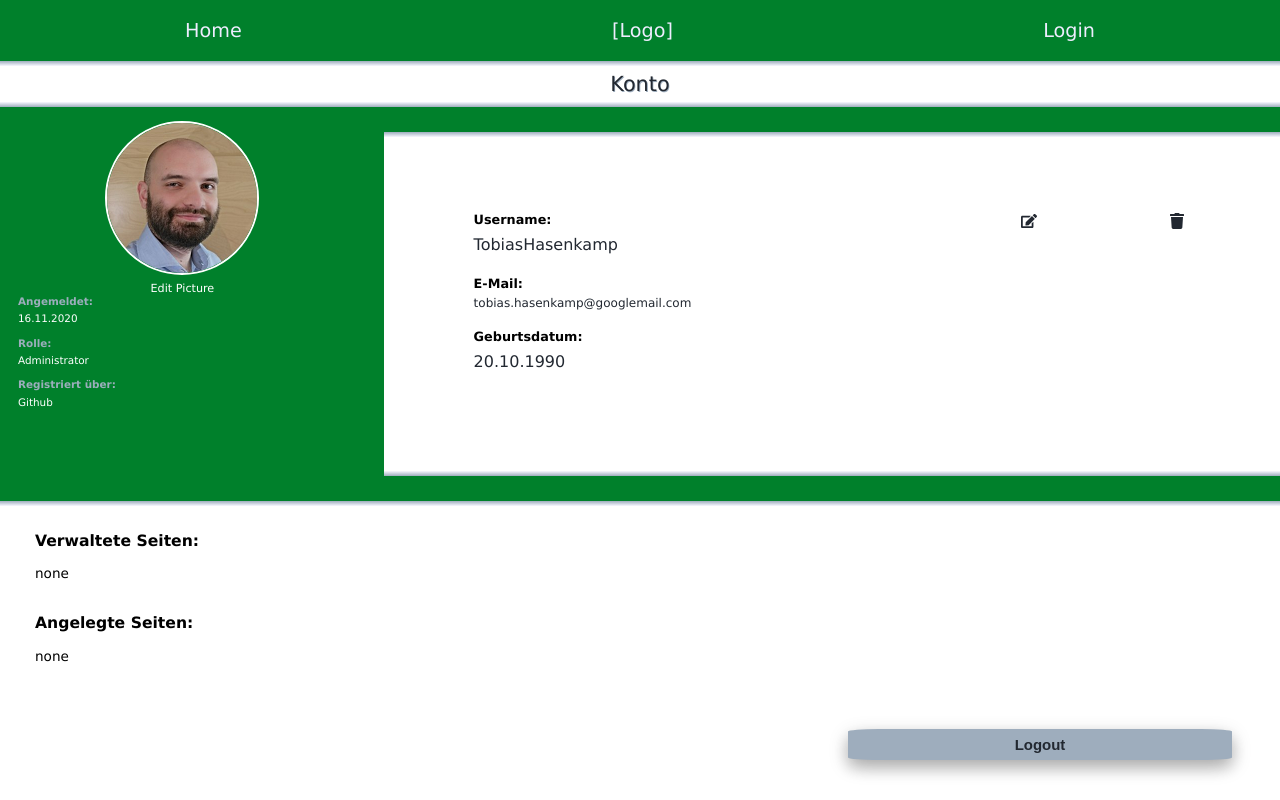
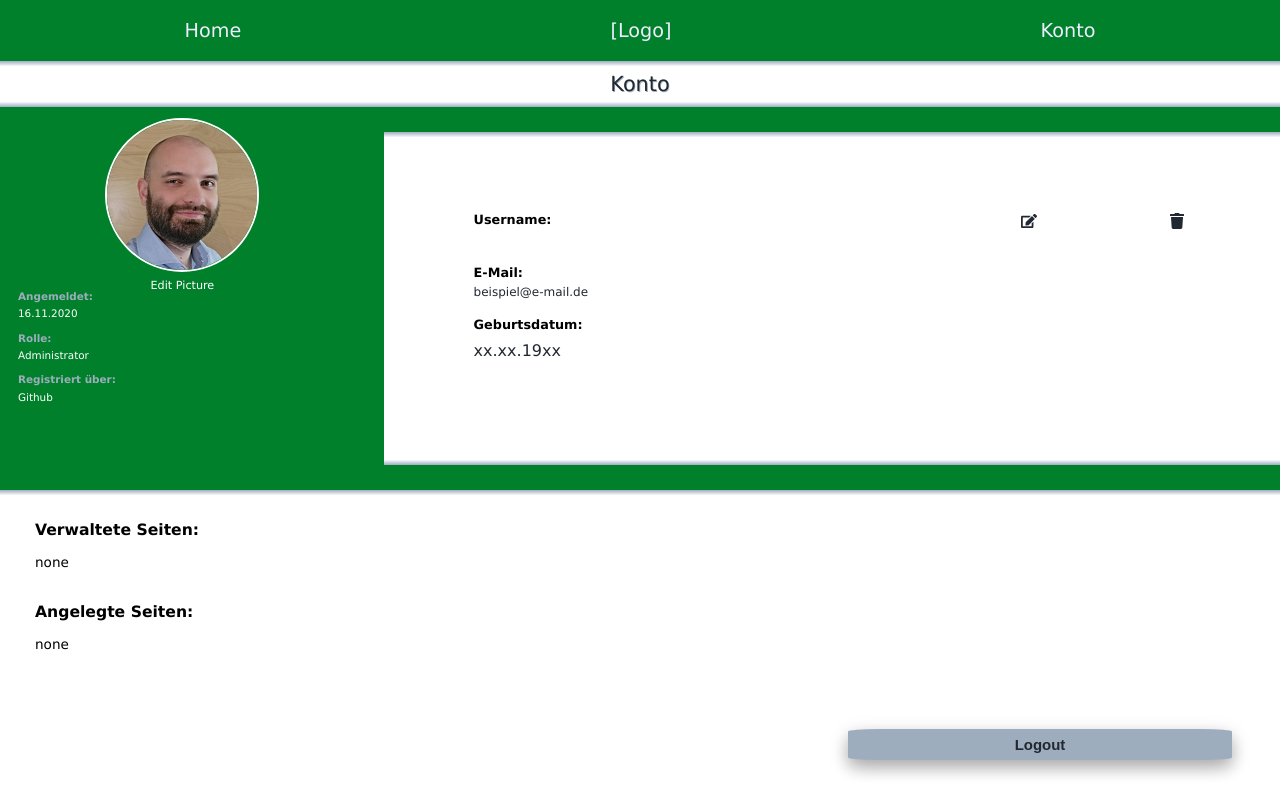
Before and after one commit to TobiasHasenkamp/ecobo, a React (Create React App) app in the folder frontend/: page /acc/1 in a window 1280 px wide. Built offline with nearby package versions, Linux system fonts and the light colour scheme; no server answers; sample sign-in values are in the browser's storage.

Commit message:
Corrected the usage of the Token in the frontend - login should finally work as intended - hopefully. Also userdata gets rendered on the AccountPage.js.

```diff
--- a/frontend/src/App.js
+++ b/frontend/src/App.js
@@ -11,7 +11,6 @@ import NavBar from "./main/NavBar";
 import LoginPage from "./main/account-route/LoginPage";
 import "./App.css";
 import UnderConstructionPage from "./main/UnderConstructionPage";
-import IsLoggedInContextProvider from "./main/contexts/IsLoggedInContextProvider";
 import EcoElementContextProvider from "./main/contexts/EcoElementContextProvider";
 import LoginTokenContextProvider from "./main/contexts/LoginTokenContextProvider";
 import styled from "styled-components/macro";
@@ -22,7 +21,7 @@ function App() {
 
   return (
 
-      <LoginTokenContextProvider> <IsLoggedInContextProvider> <EcoElementContextProvider>
+      <LoginTokenContextProvider> <EcoElementContextProvider>
 
           <StyledPageLayout>
               <Switch>
@@ -39,7 +38,7 @@ function App() {
                       <NavBar/>
                       <AddElementPage/>
                   </Route>
-                  <Route path="/acc">
+                  <Route path="/acc/:userNameParam">
                       <NavBar/>
                       <AccountPage/>
                   </Route>
@@ -75,7 +74,7 @@ function App() {
 
         </StyledPageLayout>
 
-      </EcoElementContextProvider> </IsLoggedInContextProvider> </LoginTokenContextProvider>
+      </EcoElementContextProvider> </LoginTokenContextProvider>
 
   );
 }
--- a/frontend/src/main/NavBar.js
+++ b/frontend/src/main/NavBar.js
@@ -2,12 +2,13 @@ import styled from "styled-components/macro";
 import React, {useContext} from "react";
 import {Link} from "react-router-dom";
 import GradientBorderlineBottom from "./designElements/GradientBorderlineBottom";
-import IsLoggedInContext from "./contexts/IsLoggedInContext";
+import LoginTokenContext from "./contexts/LoginTokenContext";
 
 export default function NavBar() {
 
+    const {username, isLoggedIn} = useContext(LoginTokenContext);
 
-    const {isLoggedIn} = useContext(IsLoggedInContext);
+    const linkToAccountPage = "/acc/" + username;
 
     return (
 
@@ -22,7 +23,7 @@ export default function NavBar() {
 
                 {
                     isLoggedIn ?
-                        <Link to="/acc"> <p>Konto</p> </Link> :
+                        <Link to={linkToAccountPage}> <p>Konto</p> </Link> :
                         <Link to="/login"> <p>Login</p> </Link>
                 }
 
--- a/frontend/src/main/account-route/AccountPage.js
+++ b/frontend/src/main/account-route/AccountPage.js
@@ -1,20 +1,25 @@
 import PageHeader from "../PageHeader";
-import React, {useContext} from "react";
+import React, {useContext, useEffect, useState} from "react";
 import styled from "styled-components/macro";
 import GradientBorderlineBottom from "../designElements/GradientBorderlineBottom";
 import GreenBoxMedium from "../designElements/GreenBoxMedium.js";
 import GradientBorderlineTop from "../designElements/GradientBorderlineTop";
-import {useHistory} from "react-router-dom";
-import IsLoggedInContext from "../contexts/IsLoggedInContext";
+import {useHistory, useParams} from "react-router-dom";
 import EditIconButton from "../designElements/buttons/EditIconButton";
 import DeleteIconButton from "../designElements/buttons/DeleteIconButton";
 import LoginTokenContext from "../contexts/LoginTokenContext";
+import {getUserData} from "../services/UserDataService";
 
 export default function AccountPage() {
+    const {token, setToken, setUsername, setPassword, setIsLoggedIn} = useContext(LoginTokenContext);
+    const history = useHistory();
+    const {userNameParam} = useParams();
+    const [userData, setUserData] = useState({});
 
-    const {switchLoginStatus} = useContext(IsLoggedInContext);
-    const {setToken, setUsername, setPassword} = useContext(LoginTokenContext);
-    const history = useHistory();
+
+    useEffect(() => {
+        getUserData(userNameParam, token, setUserData);
+    }, [userNameParam, token])
 
 
     function handleEditButton() {
@@ -30,7 +35,7 @@ export default function AccountPage() {
         setUsername("");
         setPassword("");
         localStorage.clear();
-        switchLoginStatus(false);
+        setIsLoggedIn(false);
         history.push("/home");
     }
 
@@ -67,7 +72,7 @@ export default function AccountPage() {
 
                     <div>
                         <h3>Username:</h3>
-                        <div>TobiasHasenkamp</div><br/>
+                        <div> {userData.username} </div><br/>
                     </div>
 
                     <StyledButtonBar>
@@ -79,9 +84,9 @@ export default function AccountPage() {
                     </StyledGrid>
 
                     <h3>E-Mail:</h3>
-                    <div><h4>tobias.hasenkamp@googlemail.com</h4></div><br/>
+                    <div><h4>beispiel@e-mail.de</h4></div><br/>
                     <h3>Geburtsdatum:</h3>
-                    <div>20.10.1990</div><br/><br/><br/>
+                    <div>xx.xx.19xx</div><br/><br/><br/>
 
                 </StyledRightBar>
 
--- a/frontend/src/main/account-route/LoginPage.js
+++ b/frontend/src/main/account-route/LoginPage.js
@@ -1,7 +1,6 @@
 import PageHeader from "../PageHeader";
 import React, {useContext, useEffect, useState} from "react";
 import styled from "styled-components/macro";
-import IsLoggedInContext from "../contexts/IsLoggedInContext";
 import {useHistory} from "react-router-dom";
 import {LoginRequest, RegistrationRequest} from "../services/LoginService";
 import LoginTokenContext from "../contexts/LoginTokenContext";
@@ -10,8 +9,7 @@ import TabBarWithOneLink from "../designElements/TabBarWithOneLink";
 export default function LoginPage() {
 
     const history = useHistory();
-    const {switchLoginStatus} = useContext(IsLoggedInContext);
-    const {setToken, setUsername, setPassword} = useContext(LoginTokenContext);
+    const {setToken, setUsername, setPassword, setIsLoggedIn} = useContext(LoginTokenContext);
     const [loginUsername, setLoginUsername] = useState("");
     const [loginPassword, setLoginPassword] = useState("");
     const [registrationUsername, setRegistrationUsername] = useState("");
@@ -25,7 +23,7 @@ export default function LoginPage() {
         if (errorRegistration === "Registration successful."){
             LoginRequest(registrationUsername, registrationPassword1)
                 .then((data) => setToken(data))
-                .then(() => switchLoginStatus(true))
+                .then(() => setIsLoggedIn(true))
                 .then(() => history.push("/loading"))
                 .catch(() => setErrorLogin("Unknown username or password"));
         }
@@ -42,7 +40,7 @@ export default function LoginPage() {
 
         LoginRequest(loginUsername, loginPassword)
             .then((data) => setToken(data))
-            .then(() => switchLoginStatus(true))
+            .then(() => setIsLoggedIn(true))
             .then(() => history.push("/home"))
             .catch(() => setErrorLogin("Unknown username or password"));
     }
--- a/frontend/src/main/contexts/IsLoggedInContext.js
+++ /dev/null
@@ -1,5 +0,0 @@
-import {createContext} from 'react';
-
-const IsLoggedInContext = createContext({});
-
-export default IsLoggedInContext;
--- a/frontend/src/main/contexts/IsLoggedInContextProvider.js
+++ /dev/null
@@ -1,18 +0,0 @@
-import IsLoggedInContext from "./IsLoggedInContext";
-import React, {useState} from "react";
-
-export default function IsLoggedInContextProvider({children}){
-    const [isLoggedIn, setIsLoggedIn] = useState(false);
-
-    function switchLoginStatus(value){
-        setIsLoggedIn(value);
-    }
-
-    return (
-
-        <IsLoggedInContext.Provider value={{switchLoginStatus, isLoggedIn}}>
-            {children}
-        </IsLoggedInContext.Provider>
-
-    )
-}
--- a/frontend/src/main/contexts/LoginTokenContextProvider.js
+++ b/frontend/src/main/contexts/LoginTokenContextProvider.js
@@ -1,7 +1,6 @@
 import LoginTokenContext from "./LoginTokenContext";
-import React, {useState} from "react";
+import React, {useState, useEffect} from "react";
 import jwtDecode from "jwt-decode";
-import {useEffect} from "react";
 import loadTokenFromLocalStorage from "../account-route/methods/loadTokenFromLocalStorage";
 import getUsernameFromTokenFromLocalStorage from "../account-route/methods/getUsernameFromTokenFromLocalStorage";
 import getPasswordFromTokenFromLocalStorage from "../account-route/methods/getPasswordFromTokenFromLocalStorage";
@@ -11,6 +10,11 @@ export default function LoginTokenContextProvider({children}){
     const [token, setToken] = useState(loadTokenFromLocalStorage());
     const [username, setUsername] = useState(getUsernameFromTokenFromLocalStorage);
     const [password, setPassword] = useState(getPasswordFromTokenFromLocalStorage);
+    const [isLoggedIn, setIsLoggedIn] = useState(false);
+
+    useEffect(() => {
+        console.log(isLoggedIn);
+    })
 
     useEffect(() => {
         if (token) {
@@ -18,10 +22,12 @@ export default function LoginTokenContextProvider({children}){
                 const decodedToken = jwtDecode(token);
                 if (decodedToken.exp > new Date().getTime() / 1000) {
                     localStorage.setItem("ACCESS_TOKEN", token);
-                    setUsername(decodedToken.username);
-                    setPassword(decodedToken.password);
+                    setUsername(decodedToken.sub);
+                    console.log("isloggedin: " + isLoggedIn);
+                    setIsLoggedIn(true);
                     }
                 } catch(e) {
+                setIsLoggedIn(false);
                 console.log(e);
             }
         }
@@ -29,7 +35,7 @@ export default function LoginTokenContextProvider({children}){
 
     return (
 
-        <LoginTokenContext.Provider value={{token, setToken, username, setUsername, password, setPassword}}>
+        <LoginTokenContext.Provider value={{token, setToken, username, setUsername, password, setPassword, isLoggedIn, setIsLoggedIn}}>
             {children}
         </LoginTokenContext.Provider>
 
--- /dev/null
+++ b/frontend/src/main/services/UserDataService.js
@@ -0,0 +1,13 @@
+import axios from "axios";
+
+const header = (token) => ({
+    headers: {
+        Authorization: "Bearer " + token,
+    },
+});
+
+export function getUserData(usernameFromParam, token, setUserData){
+    axios.get("./userdata/" + usernameFromParam, header(token))
+        .then((response) => response.data)
+        .then((data) => {setUserData(data)});
+}
```
Also changed, not shown: 2 other files (tests, documents, lock files or other folders).
